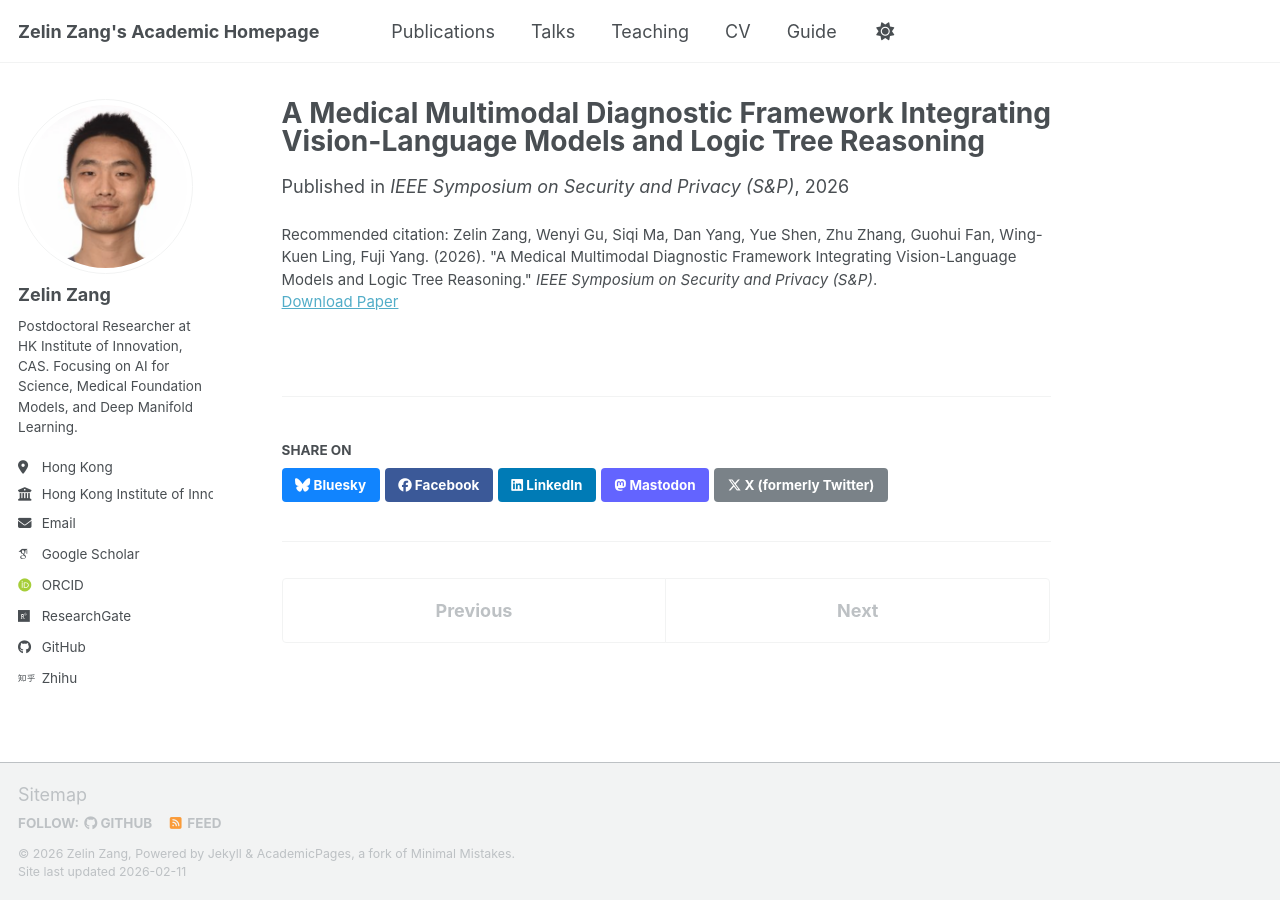
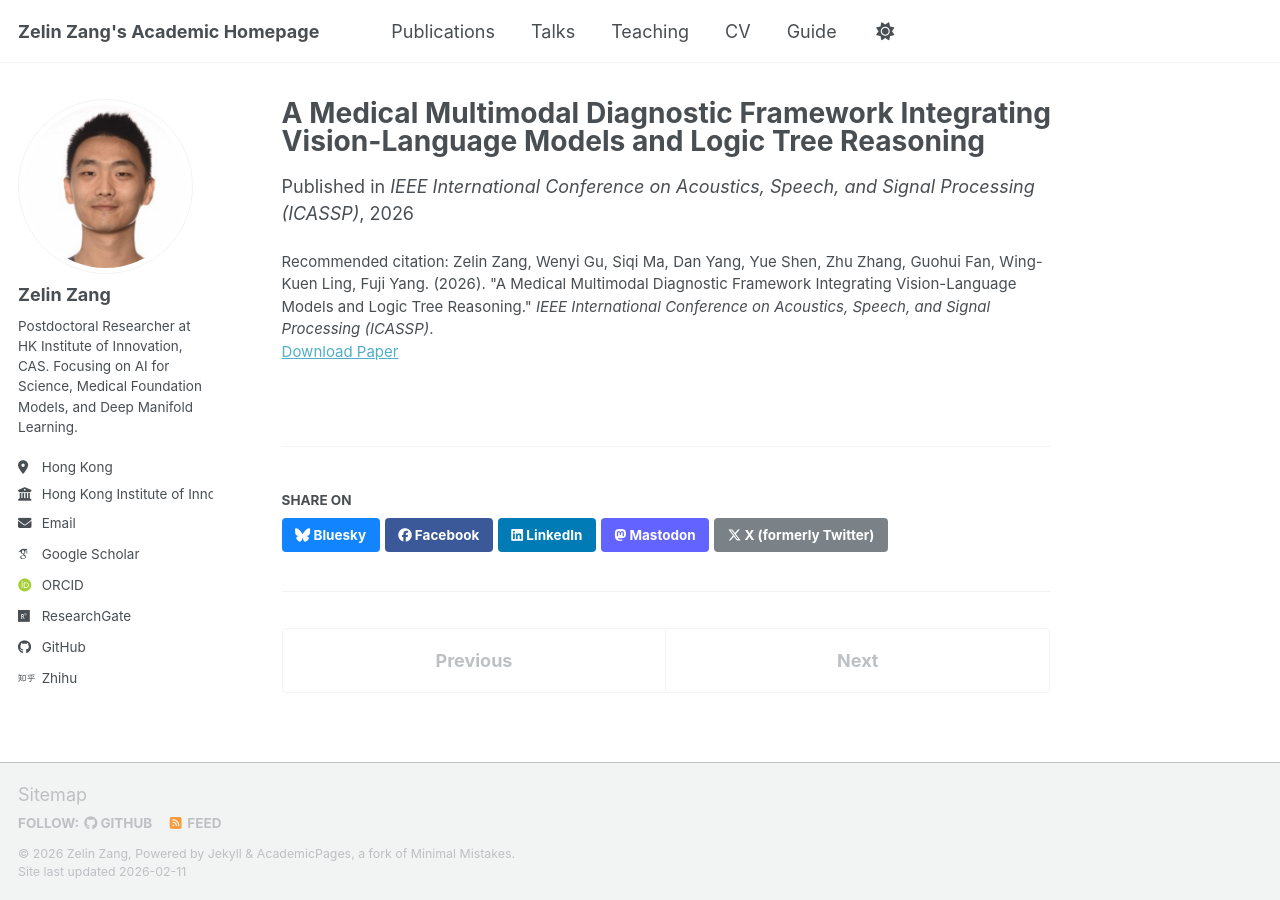
Before and after one commit to zangzelin/zangzelin.github.io, a Jekyll site: the page built from _publications/2026-sp-medical-multimodal.md, in a window 1280 px wide. Built offline with Jekyll 4.4.1, drawn with Linux system fonts in a browser that asks for light colours; some web fonts are replaced; a script bundle is joined from its source files by our own code; library files that are not in the unit come from our copies.

Commit message:
Update publication details for the multimodal diagnostic framework, correcting the conference name to IEEE International Conference on Acoustics, Speech, and Signal Processing (ICASSP) in both the about page and the publication entry.

```diff
--- a/_publications/2026-sp-medical-multimodal.md
+++ b/_publications/2026-sp-medical-multimodal.md
@@ -3,9 +3,9 @@ title: "A Medical Multimodal Diagnostic Framework Integrating Vision-Language Mo
 collection: publications
 category: conferences
 permalink: /publication/2026-sp-medical-multimodal
-excerpt: '<b>Zelin Zang</b>, Wenyi Gu, Siqi Ma, Dan Yang, Yue Shen, Zhu Zhang, Guohui Fan, Wing-Kuen Ling, Fuji Yang, <i>IEEE Symposium on Security and Privacy (S&P)</i>, 2026, <span class="badge">CCF-B</span>, <span class="badge">First Author</span>'
+excerpt: '<b>Zelin Zang</b>, Wenyi Gu, Siqi Ma, Dan Yang, Yue Shen, Zhu Zhang, Guohui Fan, Wing-Kuen Ling, Fuji Yang, <i>IEEE International Conference on Acoustics, Speech, and Signal Processing (ICASSP)</i>, 2026, <span class="badge">CCF-B</span>, <span class="badge">First Author</span>'
 date: 2026-05-18
-venue: 'IEEE Symposium on Security and Privacy (S&P)'
+venue: 'IEEE International Conference on Acoustics, Speech, and Signal Processing (ICASSP)'
 paperurl: 'https://arxiv.org/abs/2512.21583'
-citation: 'Zelin Zang, Wenyi Gu, Siqi Ma, Dan Yang, Yue Shen, Zhu Zhang, Guohui Fan, Wing-Kuen Ling, Fuji Yang. (2026). &quot;A Medical Multimodal Diagnostic Framework Integrating Vision-Language Models and Logic Tree Reasoning.&quot; <i>IEEE Symposium on Security and Privacy (S&P)</i>.'
+citation: 'Zelin Zang, Wenyi Gu, Siqi Ma, Dan Yang, Yue Shen, Zhu Zhang, Guohui Fan, Wing-Kuen Ling, Fuji Yang. (2026). &quot;A Medical Multimodal Diagnostic Framework Integrating Vision-Language Models and Logic Tree Reasoning.&quot; <i>IEEE International Conference on Acoustics, Speech, and Signal Processing (ICASSP)</i>.'
 ---
```
Also changed, not shown: _pages/about.md (+1 -1 lines).
